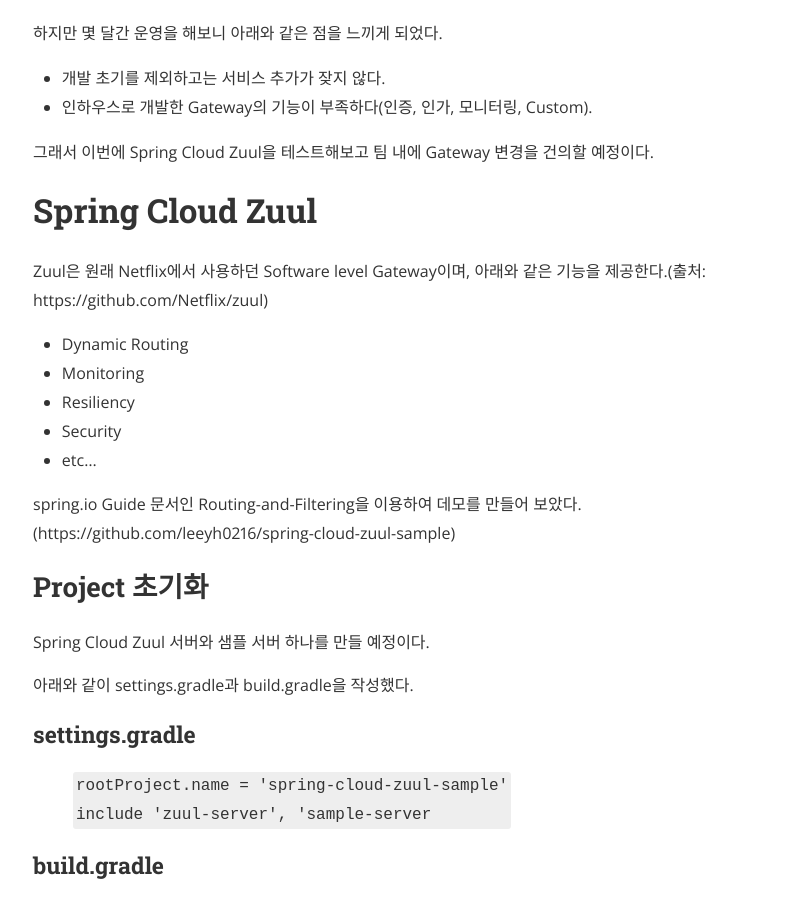
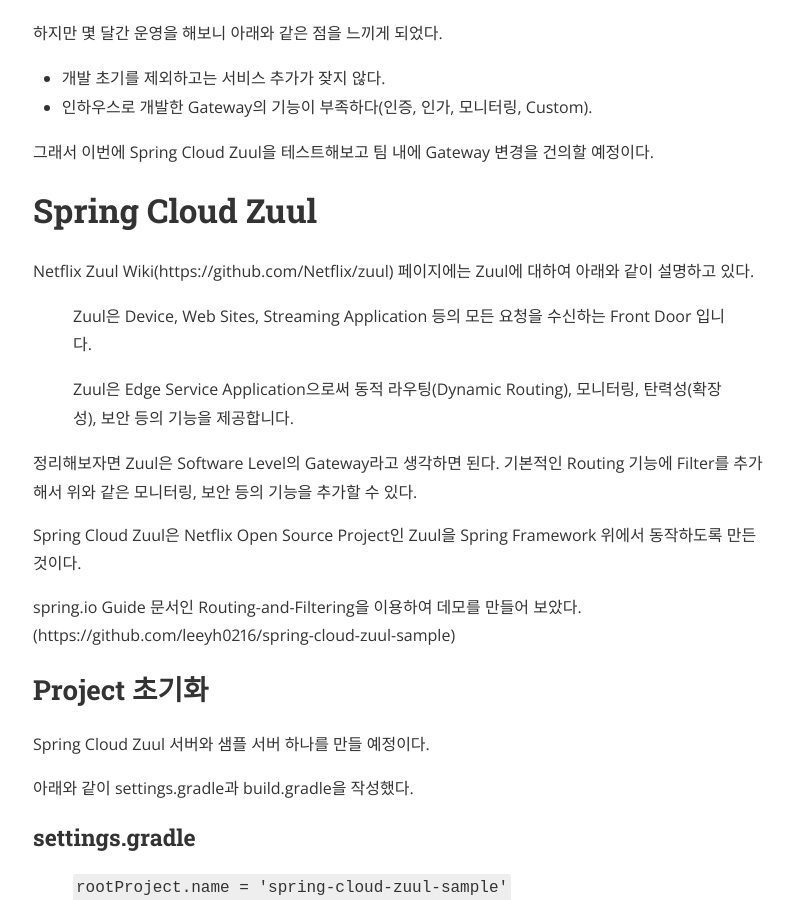
Before and after one commit to leeyh0216/leeyh0216.github.io, a Jekyll site: the page built from _posts/microservice/2018-11-10-spring-cloud-zuul.md, in a window 1280 px wide and 900 px high, scrolled down 860 px. Shown: the whole window, without its empty margins (239-1033 px from the left). Built offline with Jekyll 4.4.1, drawn with Linux system fonts in a browser that asks for light colours; nearby versions of some CDN libraries; some of the changed text lies outside the part shown.

Commit message:
Spring Cloud Zuul(1) 으로 이름 변경 및 내용 추가

```diff
--- a/_posts/microservice/2018-11-10-spring-cloud-zuul.md
+++ b/_posts/microservice/2018-11-10-spring-cloud-zuul.md
@@ -1,6 +1,6 @@
 ---
 layout: post
-title:  "Spring cloud zuul(1)"
+title:  "Spring Cloud - Zuul(1)"
 date:   2018-11-10 15:00:00 +0900
 author: leeyh0216
 categories: microservice
@@ -31,13 +31,15 @@
 
 # Spring Cloud Zuul
 
-Zuul은 원래 Netflix에서 사용하던 Software level Gateway이며, 아래와 같은 기능을 제공한다.(출처: https://github.com/Netflix/zuul)
+Netflix Zuul Wiki(https://github.com/Netflix/zuul) 페이지에는 Zuul에 대하여 아래와 같이 설명하고 있다.
 
-* Dynamic Routing
-* Monitoring
-* Resiliency
-* Security
-* etc...
+> Zuul은 Device, Web Sites, Streaming Application 등의 모든 요청을 수신하는 Front Door 입니다.
+
+> Zuul은 Edge Service Application으로써 동적 라우팅(Dynamic Routing), 모니터링, 탄력성(확장성), 보안 등의 기능을 제공합니다.
+
+정리해보자면 Zuul은 Software Level의 Gateway라고 생각하면 된다. 기본적인 Routing 기능에 Filter를 추가해서 위와 같은 모니터링, 보안 등의 기능을 추가할 수 있다.
+
+Spring Cloud Zuul은 Netflix Open Source Project인 Zuul을 Spring Framework 위에서 동작하도록 만든 것이다.
 
 spring.io Guide 문서인 Routing-and-Filtering을 이용하여 데모를 만들어 보았다.(https://github.com/leeyh0216/spring-cloud-zuul-sample)
 
```
